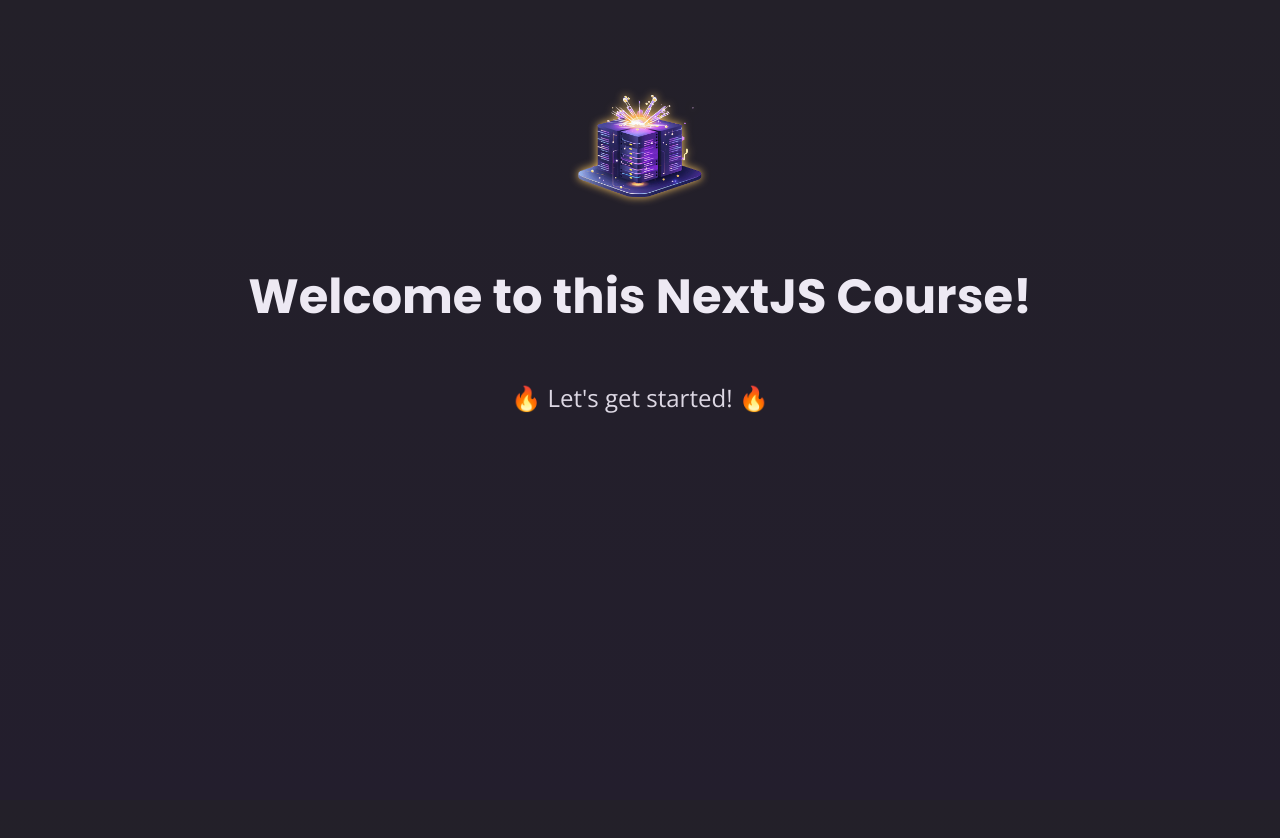
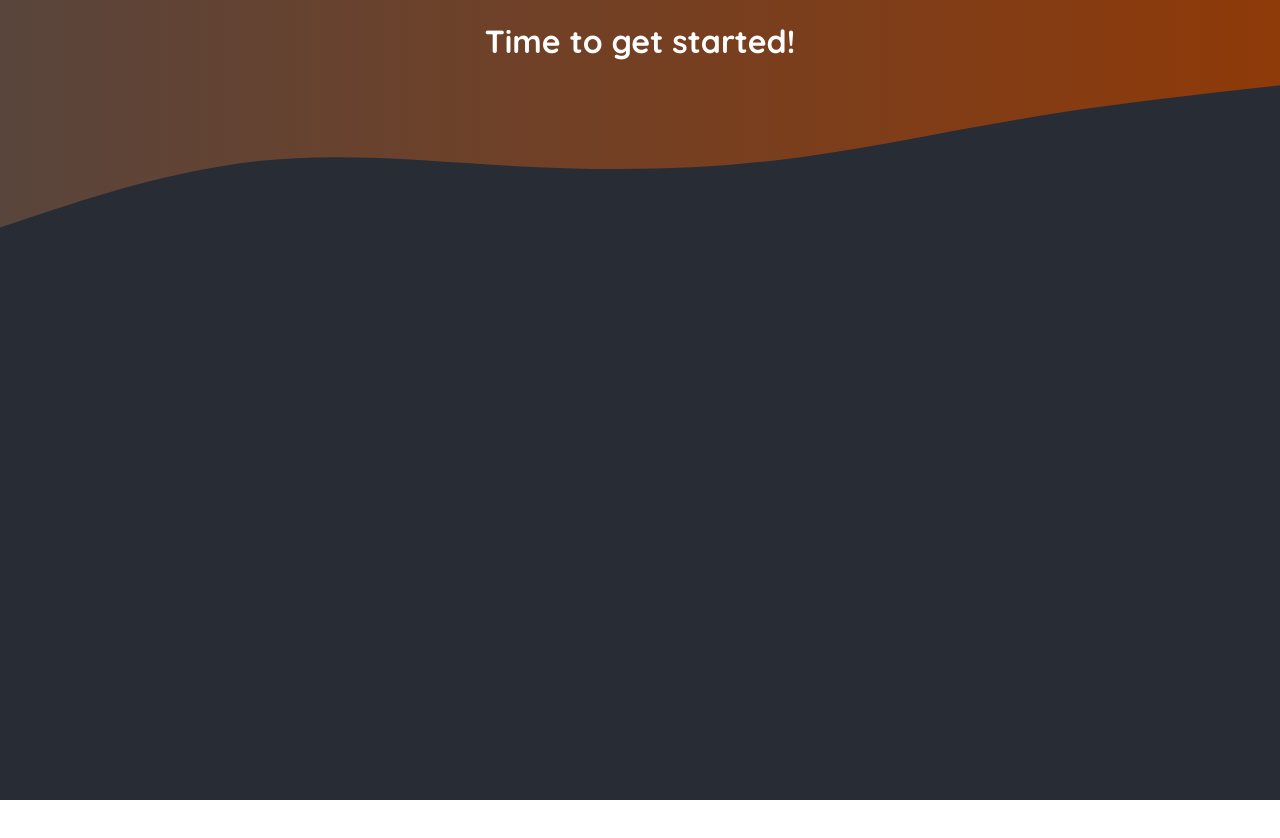
Before and after one commit to youdame/app_router-practice, a Next.js app: page / in a window 1280 px wide. Shown: the top 838 px of the page. After the commit the page ends 800 px from the top, so only its background shows below. Built offline with nearby package versions, Linux system fonts and the light colour scheme.

Commit message:
Feat : 새로운 프로젝트 시작

```diff
--- /dev/null
+++ b/app-practice/about/page.js
@@ -0,0 +1,5 @@
+function AboutPage(props) {
+  return <h1>About Us</h1>;
+}
+
+export default AboutPage;
--- /dev/null
+++ b/app-practice/globals.css
@@ -0,0 +1,53 @@
+@import url('https://fonts.googleapis.com/css2?family=Open+Sans:wght@400;700&family=Poppins:wght@400;700&display=swap');
+
+* {
+  box-sizing: border-box;
+}
+
+html {
+  font-family: 'Open Sans', sans-serif;
+  height: 100%;
+}
+
+body {
+  height: 100%;
+  margin: 0;
+  background: linear-gradient(180deg, #232029, #231e2d);
+  color: #ddd8e4;
+}
+
+main {
+  text-align: center;
+  margin: 5rem auto;
+}
+
+main img {
+  width: 8rem;
+  height: 8rem;
+  object-fit: cover;
+  filter: drop-shadow(0 0 4px #f6c363);
+}
+
+h1 {
+  font-size: 3rem;
+  margin: 3rem auto;
+  color: #ede9f3;
+  font-family: 'Poppins', sans-serif;
+}
+
+p {
+  font-size: 1.5rem;
+}
+
+p a {
+  color: #f4c33d;
+  text-decoration: none;
+  padding-bottom: 0.05rem;
+  border-bottom: 2px solid #f4c33d;
+}
+
+p a:hover,
+p a:active {
+  color: #bd3df4;
+  border-color: #bd3df4;
+}
--- a/app/globals.css
+++ b/app/globals.css
@@ -1,53 +1,57 @@
-@import url('https://fonts.googleapis.com/css2?family=Open+Sans:wght@400;700&family=Poppins:wght@400;700&display=swap');
+@import url('https://fonts.googleapis.com/css2?family=Quicksand:wght@400;600;700&family=Montserrat:wght@400;700&display=swap');
 
 * {
   box-sizing: border-box;
 }
 
 html {
-  font-family: 'Open Sans', sans-serif;
-  height: 100%;
+  font-family: 'Quicksand', sans-serif;
 }
 
 body {
-  height: 100%;
   margin: 0;
-  background: linear-gradient(180deg, #232029, #231e2d);
-  color: #ddd8e4;
+  background: radial-gradient(#282c34, #282c34);
 }
 
-main {
-  text-align: center;
-  margin: 5rem auto;
+.header-background {
+  position: absolute;
+  width: 100%;
+  height: 320px;
+  top: 0;
+  left: 0;
+  z-index: -1;
 }
 
-main img {
-  width: 8rem;
-  height: 8rem;
-  object-fit: cover;
-  filter: drop-shadow(0 0 4px #f6c363);
+svg {
+  display: block;
+  width: 100%;
+  height: auto;
 }
 
-h1 {
-  font-size: 3rem;
-  margin: 3rem auto;
-  color: #ede9f3;
-  font-family: 'Poppins', sans-serif;
+.not-found,
+.error {
+  margin-top: 5rem;
+  text-align: center;
 }
 
-p {
-  font-size: 1.5rem;
+.not-found h1,
+.error h1 {
+  font-size: 5rem;
+  margin: 0px;
+  font-weight: 900;
+  color: #262626;
+  text-transform: uppercase;
+  background: linear-gradient(90deg, #f9572a, #ffc905);
+  -webkit-background-clip: text;
+  -webkit-text-fill-color: transparent;
+  background-size: cover;
+  background-position: center;
+  font-family: 'Montserrat', sans-serif;
 }
 
-p a {
-  color: #f4c33d;
-  text-decoration: none;
-  padding-bottom: 0.05rem;
-  border-bottom: 2px solid #f4c33d;
+.not-found p,
+.error p {
+  font-size: 1.5rem;
+  font-weight: 500;
+  color: #ddd8d8;
 }
-
-p a:hover,
-p a:active {
-  color: #bd3df4;
-  border-color: #bd3df4;
-}
--- a/app/layout.js
+++ b/app/layout.js
@@ -1,14 +1,37 @@
-import './globals.css'
+import './globals.css';
 
 export const metadata = {
-  title: 'NextJS Course App',
-  description: 'Your first NextJS app!',
+  title: 'NextLevel Food',
+  description: 'Delicious meals, shared by a food-loving community.',
 };
 
 export default function RootLayout({ children }) {
   return (
     <html lang="en">
-      <body>{children}</body>
+      <body>
+        <div className="header-background">
+          <svg xmlns="http://www.w3.org/2000/svg" viewBox="0 0 1440 320">
+            <defs>
+              <linearGradient id="gradient" x1="0%" y1="0%" x2="100%" y2="0%">
+                <stop
+                  offset="0%"
+                  style={{ stopColor: '#59453c', stopOpacity: '1' }}
+                />
+                <stop
+                  offset="100%"
+                  style={{ stopColor: '#8f3a09', stopOpacity: '1' }}
+                />
+              </linearGradient>
+            </defs>
+            <path
+              fill="url(#gradient)"
+              d="M0,256L48,240C96,224,192,192,288,181.3C384,171,480,181,576,186.7C672,192,768,192,864,181.3C960,171,1056,149,1152,133.3C1248,117,1344,107,1392,101.3L1440,96L1440,0L1392,0C1344,0,1248,0,1152,0C1056,0,960,0,864,0C768,0,672,0,576,0C480,0,384,0,288,0C192,0,96,0,48,0L0,0Z"
+            ></path>
+          </svg>
+        </div>
+
+        {children}
+      </body>
     </html>
   );
 }
--- a/app/page.js
+++ b/app/page.js
@@ -1,9 +1,9 @@
 export default function Home() {
   return (
     <main>
-      <img src="/logo.png" alt="A server surrounded by magic sparkles." />
-      <h1>Welcome to this NextJS Course!</h1>
-      <p>🔥 Let&apos;s get started! 🔥</p>
+      <h1 style={{ color: 'white', textAlign: 'center' }}>
+        Time to get started!
+      </h1>
     </main>
   );
 }
```
Also changed, not shown: app-practice/blog/[slug]/page.js (added, +13 -0 lines), app-practice/blog/page.js (added, +13 -0 lines), app-practice/layout.js (added, +19 -0 lines), app-practice/page.js (added, +15 -0 lines), app-practice/icon.png (added), app/icon.png.
